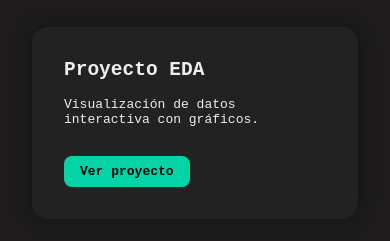
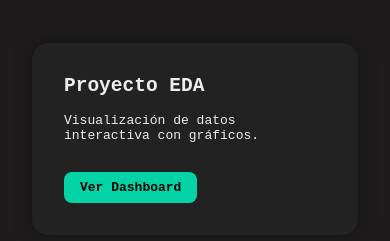
Before and after one commit to mglnglgnz/portfolio, a plain HTML site: page index.html in a window 390 px wide. Shown: the part 287-528 px from the top of the page. Drawn offline with nearby package versions, Linux system fonts and the light colour scheme.

Commit message:
link a notebook

```diff
--- a/index.html
+++ b/index.html
@@ -18,7 +18,7 @@
     <div class="card">
       <h2>Proyecto EDA</h2>
       <p>Visualización de datos interactiva con gráficos.</p>
-      <a href="#" class="btn">Ver proyecto</a>
+      <a href="https://github.com/ale-caromar/proyecto_consolidacion/blob/main/notebooks/analisis_entregas.ipynb" class="btn" target="_blank">Ver Dashboard</a>
     </div>
   </main>
 
--- a/style.css
+++ b/style.css
@@ -143,7 +143,7 @@ body {
   }
 
   .card {
-    margin-top: 2rem;
+    margin-top: 3rem;
     max-width: 100%; /* Se expande al ancho disponible */
   }
 }
```
